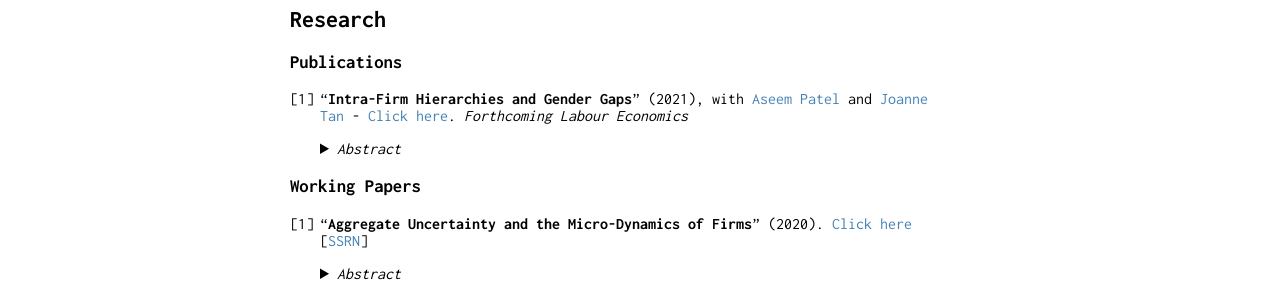
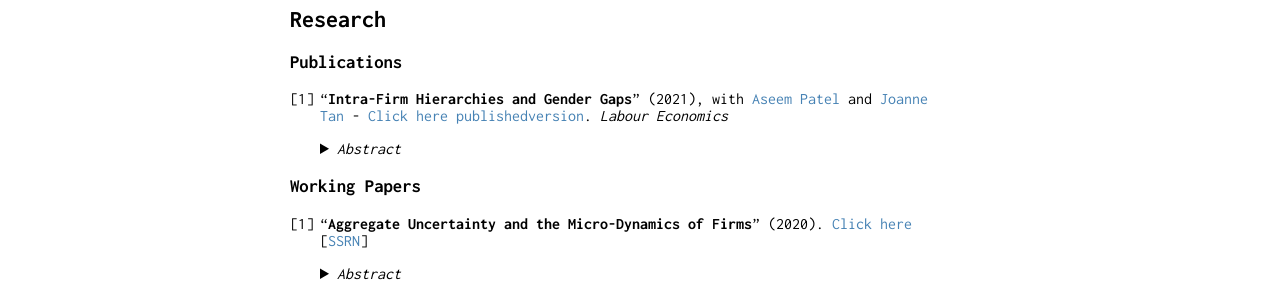
Before and after one commit to nicolodalvit/nicolodalvit.github.io, a Jekyll site: the page built from index.md, in a window 1280 px wide. Shown: the part 423-721 px from the top of the page. Built offline with Jekyll 4.4.1, drawn with Linux system fonts in a browser that asks for light colours; our own code applies the rules of GitHub Pages for plain Markdown files.

Commit message:
Update index.md

```diff
--- a/index.md
+++ b/index.md
@@ -22,7 +22,7 @@ You can download my [CV from here](CV_Dalvit.pdf).
 
 ### Publications
 
-1. "**Intra-Firm Hierarchies and Gender Gaps**" (2021), with [Aseem Patel](https://sites.google.com/view/aseempatel/home) and [Joanne Tan](https://sites.google.com/site/joanneyumintanphd/research) - [Click here](Gender_Paper.pdf). *Forthcoming Labour Economics*
+1. "**Intra-Firm Hierarchies and Gender Gaps**" (2021), with [Aseem Patel](https://sites.google.com/view/aseempatel/home) and [Joanne Tan](https://sites.google.com/site/joanneyumintanphd/research) - [Click here](Gender_Paper.pdf) [publishedversion](https://www.sciencedirect.com/science/article/abs/pii/S0927537121000646#:~:text=Internal%20firm%20hierarchies%20play%20an%20important%20role%20in%20propagating%20gender%20gaps.&text=Changes%20in%20female%20representation%20at,differing%20impacts%20across%20firm%20hierarchies.&text=Statistically%20significant%20effects%20are%20found,top%20of%20the%20firm%20organization.). *Labour Economics*
 
     <details><summary> <i>Abstract</i> </summary>
     <p align="justify">
```
